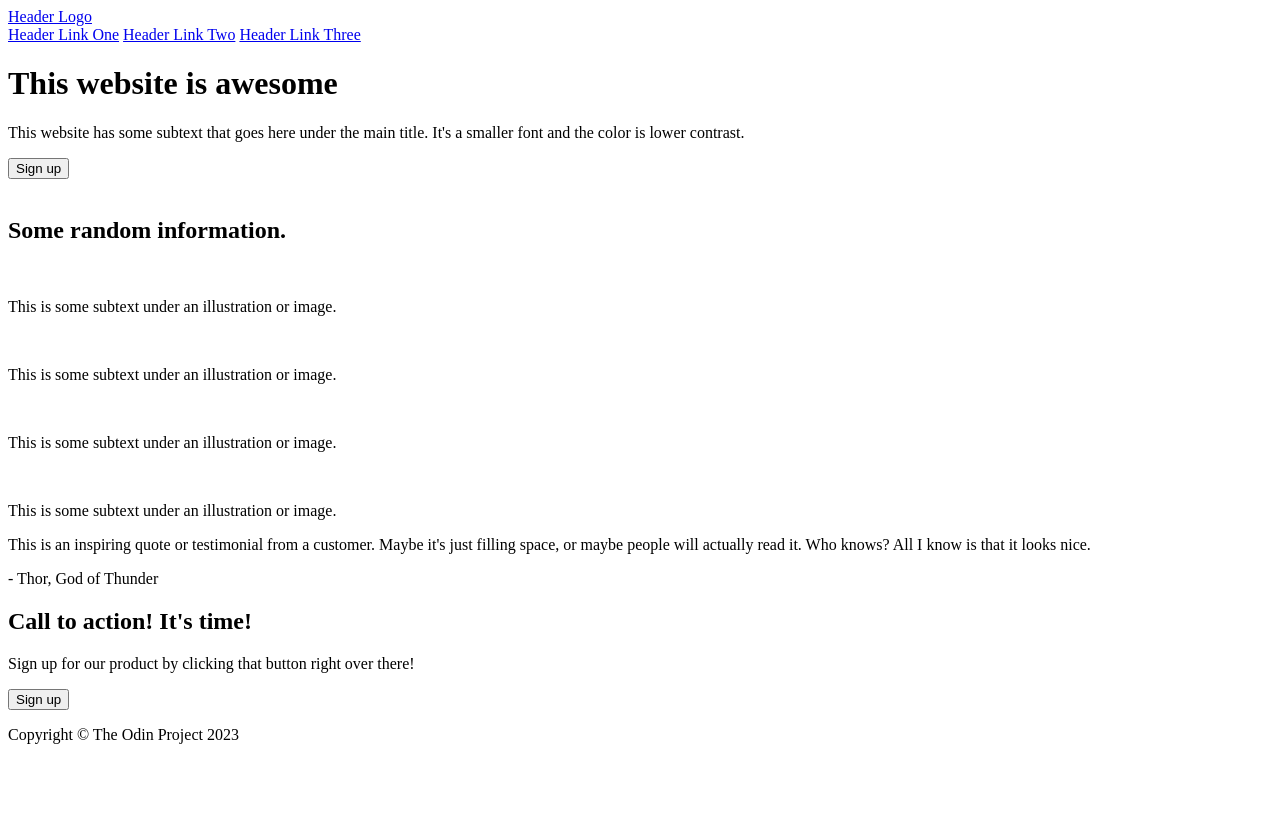
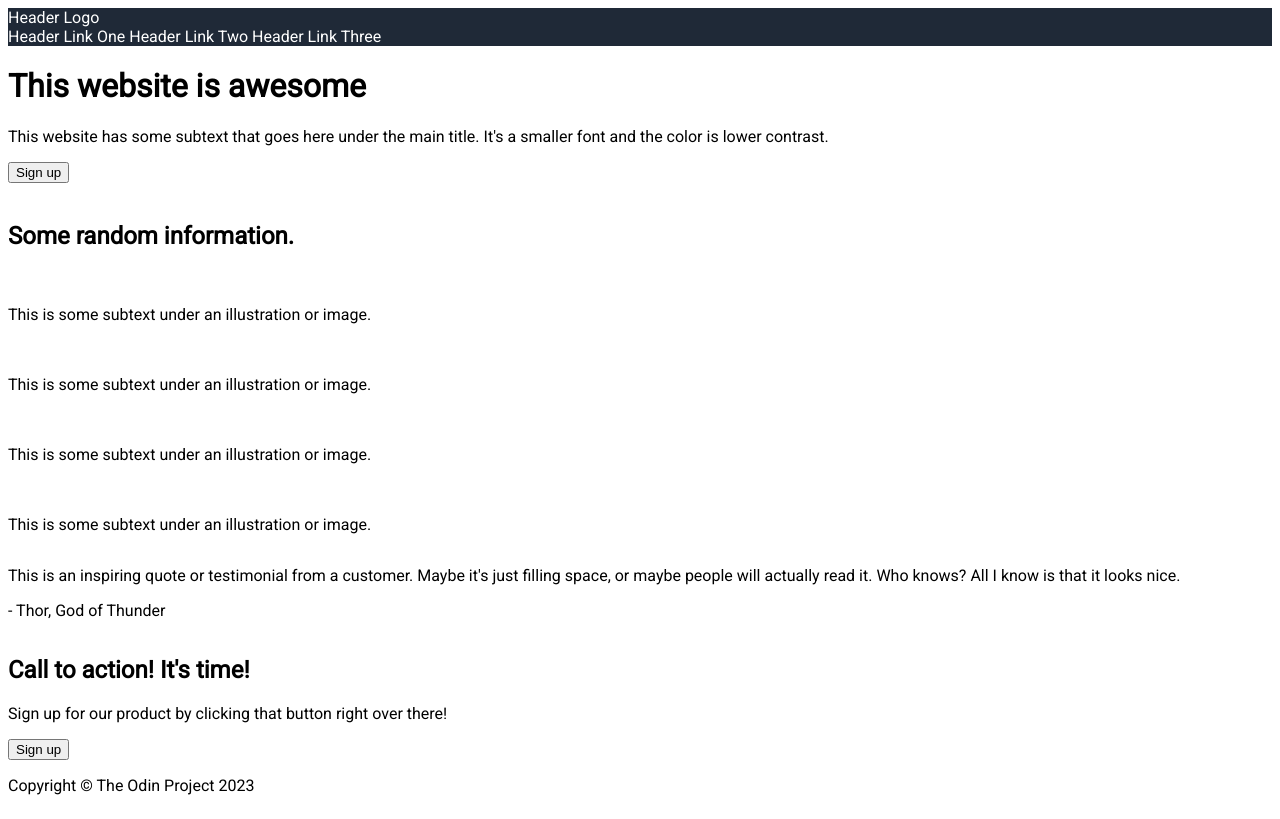
Before and after one commit to keithsakata/odin-landing-page, a plain HTML site: page index.html in a window 1280 px wide. Drawn offline with Linux system fonts and the light colour scheme.

Commit message:
Header formatted and styled

```diff
--- a/index.html
+++ b/index.html
@@ -2,7 +2,6 @@
 <html lang="en">
     <head>
         <meta charset="UTF-8">
-        <meta name="viewport" content="width=device-width", initial-scale="1.0">
         <title>Odin Landing Page</title>
         <link rel="stylesheet" href="./resources/css/style.css">
         <link rel="preconnect" href="https://fonts.googleapis.com">
--- a/resources/css/style.css
+++ b/resources/css/style.css
@@ -0,0 +1,18 @@
+html {
+    font-family: 'Roboto', sans-serif;
+}
+
+body {
+    display: flex;
+    flex-direction: column;
+}
+
+a {
+    text-decoration: none;
+    color: #fff;
+}
+
+.header {
+    background-color: #1F2937;
+    margin: 0px;
+}
```
